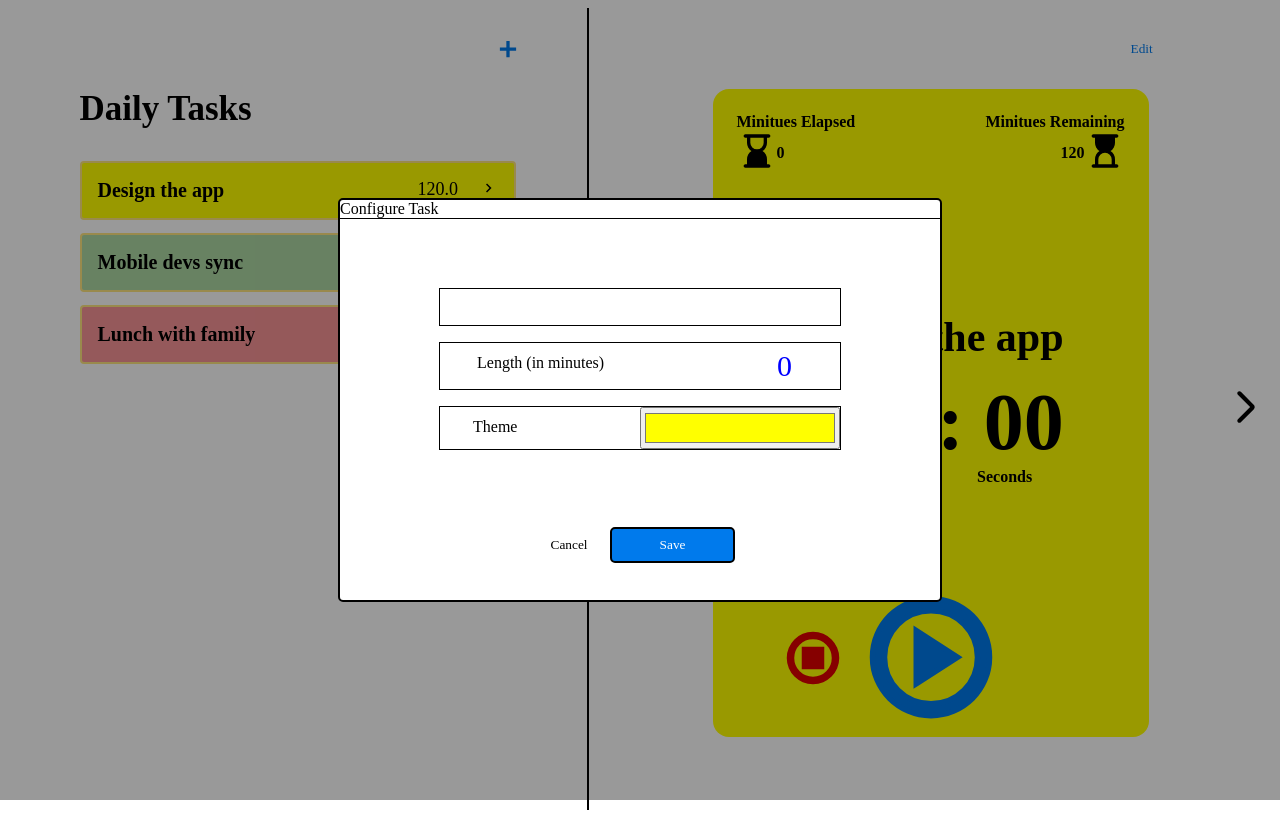
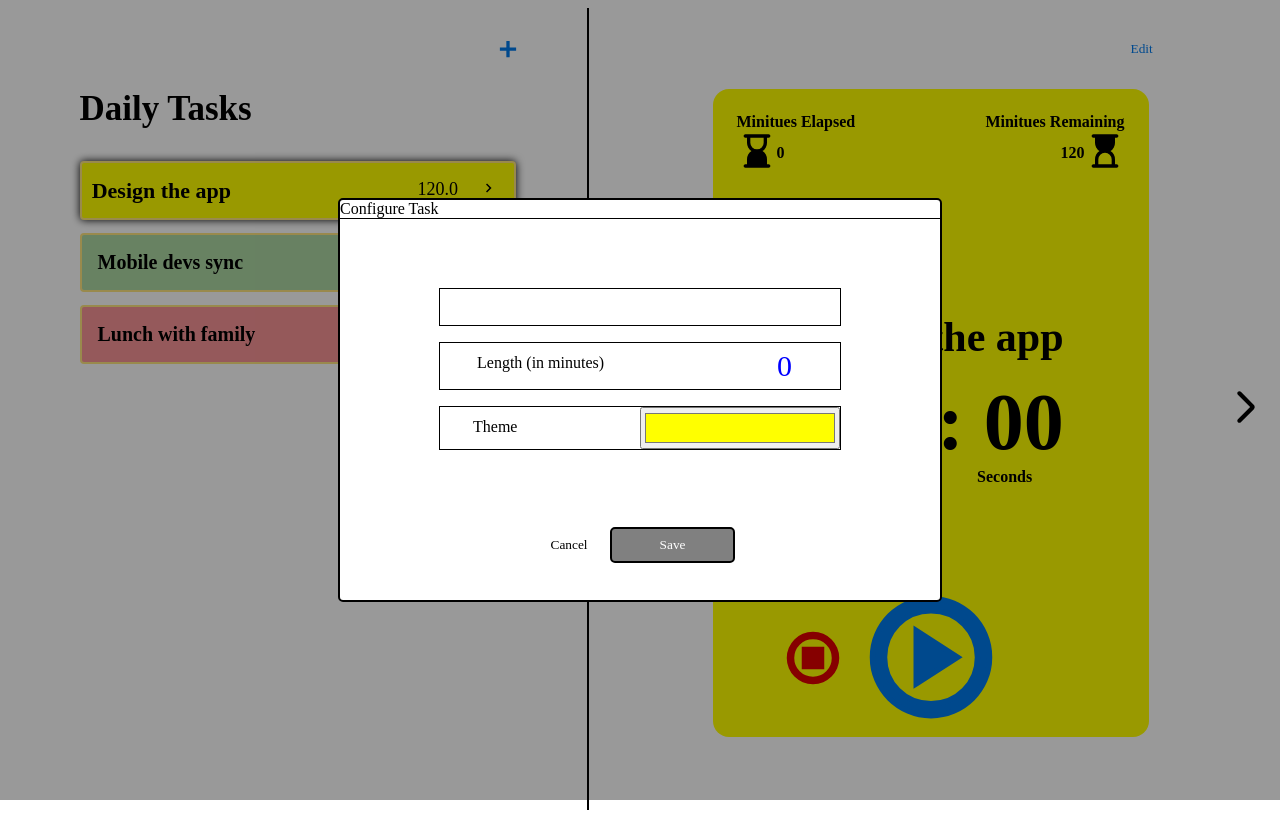
Before and after one commit to CasianoJr/daily-task, a React (Vite) app: page / in a window 1280 px wide. Both pictures are taken after a click on the element 297 px from the left and 49 px from the top of the page. Built offline with nearby package versions, Linux system fonts and the light colour scheme; some icons are missing; a web font is replaced by a local one.

Commit message:
fix: highlighted when selected and focus

```diff
--- a/src/pages/configureTaskDialog/ConfigureTaskDialog.tsx
+++ b/src/pages/configureTaskDialog/ConfigureTaskDialog.tsx
@@ -92,7 +92,12 @@ const ConfigureTaskDialog = () => {
           <button className="modal-btn-cancel btn-div" onClick={handleClose}>
             Cancel
           </button>
-          <button className="modal-btn-save btn-div" onClick={handleSave}>
+          <button
+            className={`modal-btn-save ${localTask.title && "btn-div"}`}
+            style={localTask.title ? {} : { backgroundColor: "grey", cursor: "not-allowed" }}
+            onClick={handleSave}
+            disabled={!localTask.title}
+          >
             Save
           </button>
         </div>
--- a/src/pages/taskListPage/TaskListPage.tsx
+++ b/src/pages/taskListPage/TaskListPage.tsx
@@ -1,7 +1,7 @@
 import React from "react";
 import { Icon } from "@iconify/react";
 import { modalTaskState, selectedIdState, taskIdListState, taskStateFamily } from "../../store";
-import { useRecoilValue, useSetRecoilState } from "recoil";
+import { useRecoilState, useRecoilValue, useSetRecoilState } from "recoil";
 
 const uuid = () => {
   return Date.now().toString();
@@ -50,15 +50,16 @@ export default TaskListPage;
 
 const MapTaskList = ({ id }: { id: string }) => {
   const task = useRecoilValue(taskStateFamily(id));
-  const setSelectedId = useSetRecoilState(selectedIdState);
+  const [selectedId, setSelectedId] = useRecoilState(selectedIdState);
   const handleSelectId = () => {
     setSelectedId(id);
   };
 
   return (
     <button
-      className="single-task"
+      className={`single-task ${selectedId === id && "active-task"}`}
       onClick={handleSelectId}
+      onFocus={handleSelectId}
       style={{ backgroundColor: task.theme }}
     >
       <div className="single-task-title">{task.title}</div>
--- a/src/style.scss
+++ b/src/style.scss
@@ -78,6 +78,13 @@
     display: flex;
     width: 80px;
     justify-content: space-between;
+  }
+}
+
+.active-task {
+  box-shadow: 0px 0px 8px;
+  .single-task-title {
+    transform: scale(1.1);
   }
 }
 
```
